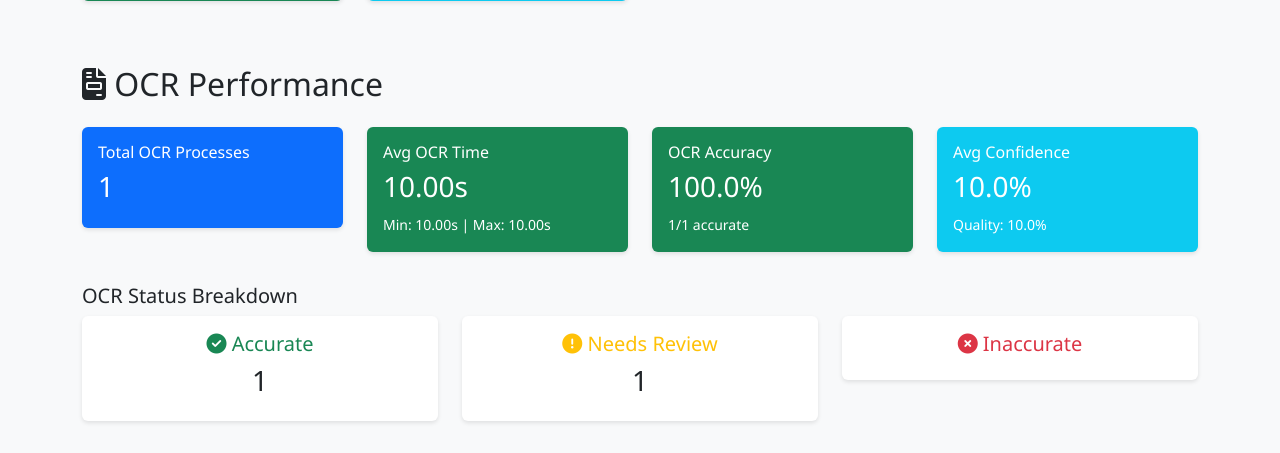
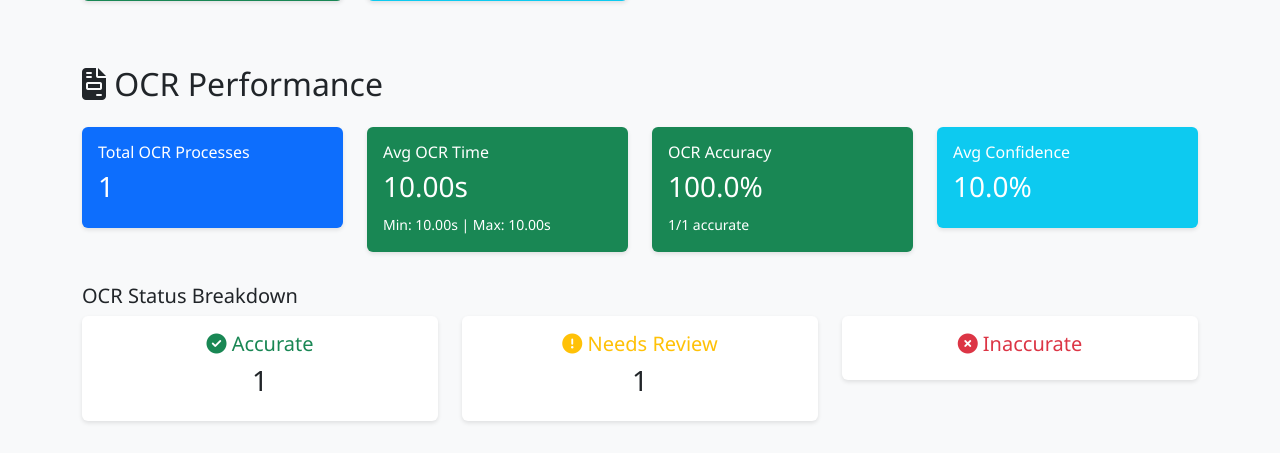
Before and after one commit to 220404773/tut-digital-student-card, a Django app: page /cards/performance/ in a window 1280 px wide. Shown: the part 1154-1607 px from the top of the page. Run offline with Django 4.2, Linux system fonts and the light colour scheme; a user stored in the database is signed in; tables that the repository leaves empty hold one stand-in row (values such as "Sample post").

Commit message:
Remove confusing "Quality" line from the admin OCR dashboard tile
It only reflects Tesseract's own OCR confidence, which stays at 0%
whenever a document's text was extracted directly (no OCR needed) -
misleadingly reading as "0% quality" for what's actually the best-case
outcome (a real digital PDF, not a scan).

```diff
--- a/cards/templates/cards/performance_dashboard.html
+++ b/cards/templates/cards/performance_dashboard.html
@@ -281,7 +281,6 @@
                             <div class="card-body">
                                 <h6 class="card-title">Avg Confidence</h6>
                                 <h3>{{ ocr_stats.avg_confidence|floatformat:1 }}%</h3>
-                                <small>Quality: {{ ocr_stats.avg_document_quality|floatformat:1 }}%</small>
                             </div>
                         </div>
                     </a>
--- a/cards/views.py
+++ b/cards/views.py
@@ -250,7 +250,6 @@ def performance_dashboard(request):
         min_ocr_time=Min('ocr_duration_seconds'),
         max_ocr_time=Max('ocr_duration_seconds'),
         avg_confidence=Avg('ocr_confidence_score'),
-        avg_document_quality=Avg('document_quality_score'),
         avg_classification_confidence=Avg('document_classification_confidence'),
         accurate_count=Count('id', filter=Q(is_accurate=True)),
         needs_review_count=Count('id', filter=Q(manual_correction_required=True)),
```
